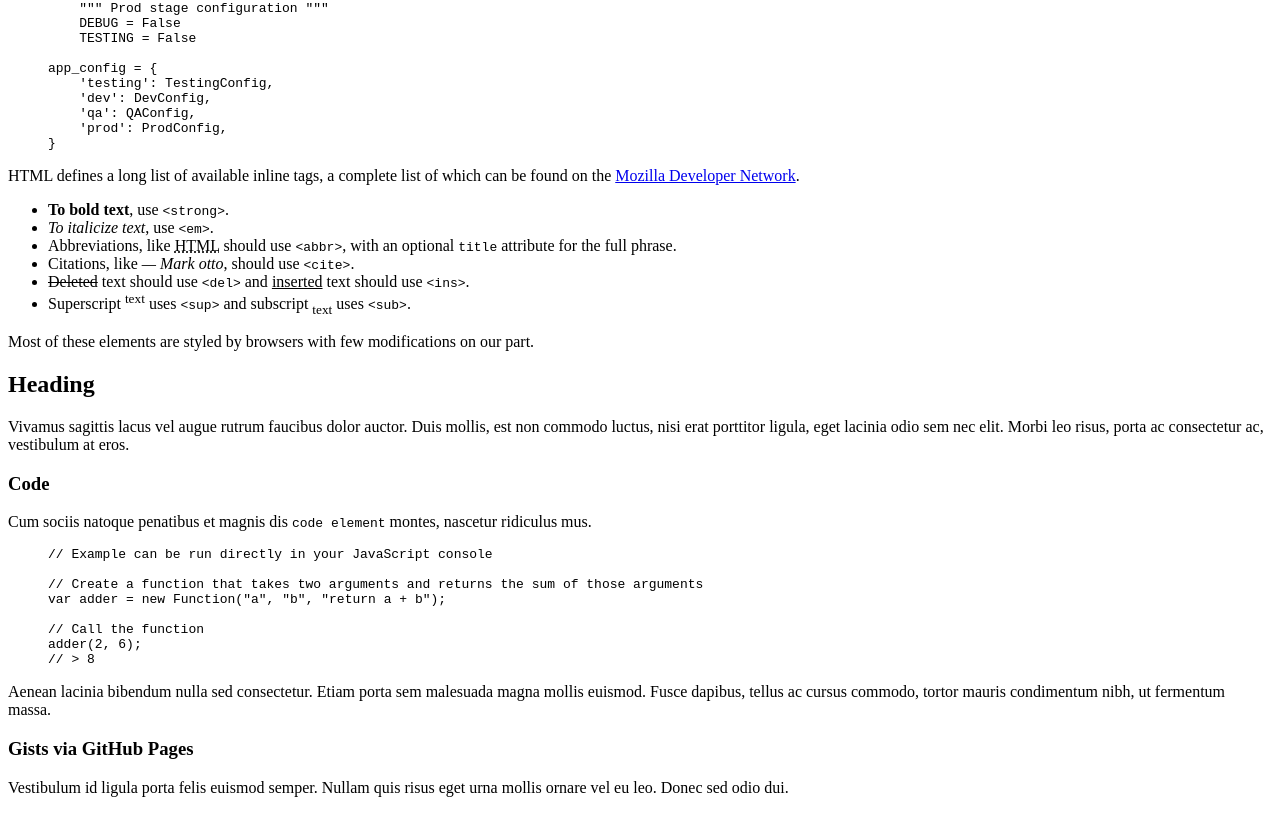
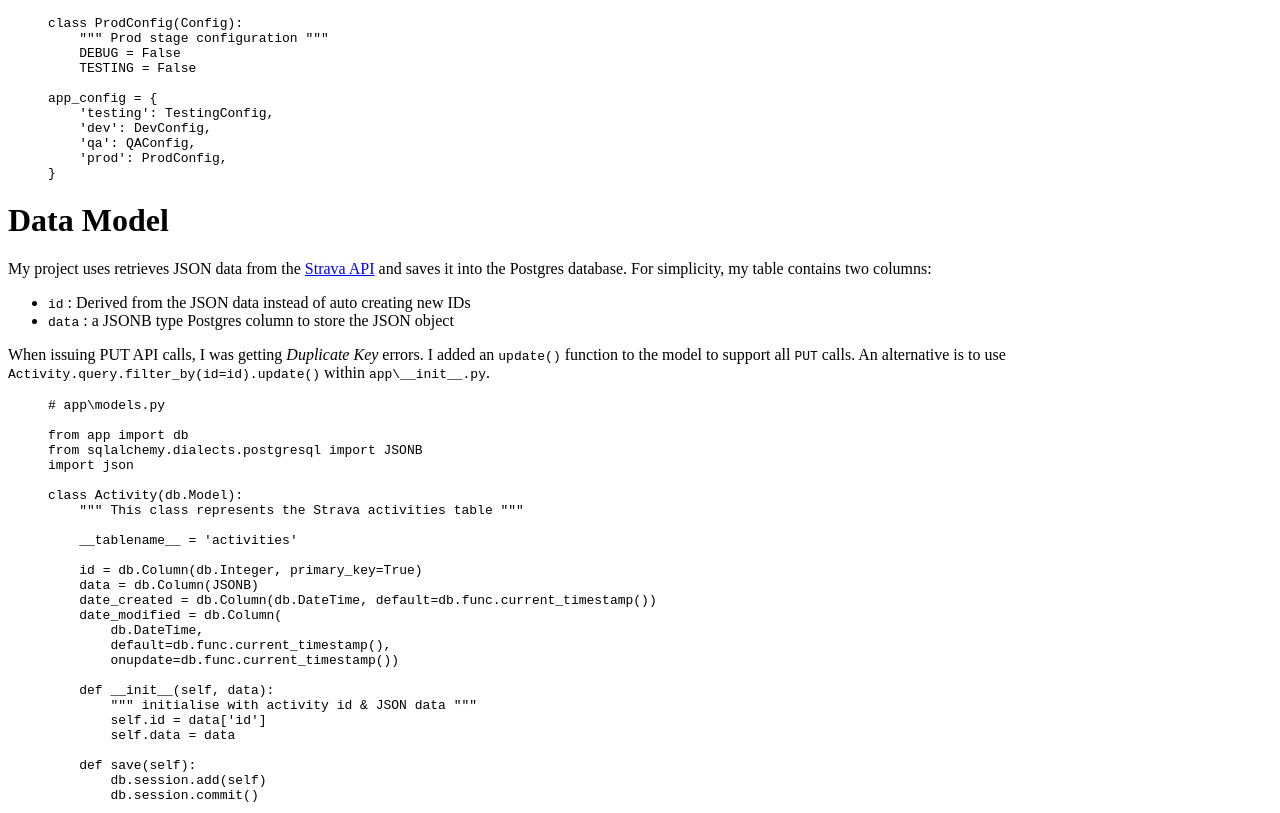
Before and after one commit to naamancampbell/naamancampbell.github.io, a Jekyll site: the page built from _posts/2017-11-27-flask-api-tutorial-1-notes.md, in a window 1280 px wide and 1400 px high, scrolled down 1322 px. Shown: the top 813 px of the window. Built offline with Jekyll 4.4.1, drawn with Linux system fonts in a browser that asks for light colours; some of the changed text lies outside the part shown; grey boxes are pictures that could not be loaded.

Commit message:
Final draft of Flask API Tutorial 1 Notes post

```diff
--- a/_config.yml
+++ b/_config.yml
@@ -13,13 +13,13 @@ permalink:        pretty
 # Setup
 title:            Tech Notes
 tagline:          'architecture, systems, cloud, devops and some code'
-description:      'Architecture, systems, cloud, devops and some code.. <br /> from <a href="https://twitter.com/naamancampbell" target="_blank">@NaamanCampbell</a>'
+description:      'Architecture, systems, cloud, devops and some code.. <br /> from <a href="https://www.linkedin.com/in/naamancampbell/" target="_blank">@NaamanCampbell</a>'
 url:              http://tech.clancampbell.id.au
 baseurl:          /
 
 author:
   name:           'Naaman Campbell'
-  url:            https://twitter.com/naamancampbell
+  url:            https://www.linkedin.com/in/naamancampbell/
 
 paginate:         5
 
--- a/_posts/2017-11-27-flask-api-tutorial-1-notes.md
+++ b/_posts/2017-11-27-flask-api-tutorial-1-notes.md
@@ -6,7 +6,7 @@ categories: code software development python flask
 
 The <a href="https://scotch.io/tutorials/build-a-restful-api-with-flask-the-tdd-way">Build a RESTful Flask API - The TDD Way</a> tutorial by Jee Gikera is one of the best tutorials I have followed and seemed to meet an impossible combination of my learning requirements (Flask + API + TDD + Python + PostgreSQL + SQLAlchemy).  Jee's attention to detail and structuring an application to scale are two areas sometimes missing from other tutorials.
 
-Below are my notes after completing the first tutorial.  The name of my project used throughout these notes is `strobla`.
+Below are my notes after completing the first tutorial.  The name of my project used throughout these notes is `strobla` and `Activity` is the data model.
 
 > Where's my project GitHub link?  I am using <a href="https://bitbucket.org">Atlassian Bitbucket</a> as a free private source code repository whilst my project is in its early stages.  Open sourcing my project, either through Bitbucket or GitHub, is a decision I'll make later..
 
@@ -40,6 +40,8 @@ The .env_<project>.ps1 file can be easily run each time you open a new PowerShel
 I pointed the Testing database URI to a new environment variable to keep passwords out of source control.  Also note the different environment names I am using..
 
 {% highlight python %}
+# instance\config.py
+
 import os
 
 class Config(object):
@@ -77,123 +79,76 @@ app_config = {
 }
 {% endhighlight %}
 
-HTML defines a long list of available inline tags, a complete list of which can be found on the [Mozilla Developer Network](https://developer.mozilla.org/en-US/docs/Web/HTML/Element).
+# Data Model
 
-- **To bold text**, use `<strong>`.
-- *To italicize text*, use `<em>`.
-- Abbreviations, like <abbr title="HyperText Markup Langage">HTML</abbr> should use `<abbr>`, with an optional `title` attribute for the full phrase.
-- Citations, like <cite>&mdash; Mark otto</cite>, should use `<cite>`.
-- <del>Deleted</del> text should use `<del>` and <ins>inserted</ins> text should use `<ins>`.
-- Superscript <sup>text</sup> uses `<sup>` and subscript <sub>text</sub> uses `<sub>`.
+My project uses retrieves JSON data from the <a href="https://developers.strava.com/docs/reference/">Strava API</a> and saves it into the Postgres database.  For simplicity, my table contains two columns:
 
-Most of these elements are styled by browsers with few modifications on our part.
+* `id` : Derived from the JSON data instead of auto creating new IDs
+* `data` : a JSONB type Postgres column to store the JSON object
 
-## Heading
+When issuing PUT API calls, I was getting <em>Duplicate Key</em> errors.  I added an `update()` function to the model to support all `PUT` calls.  An alternative is to use `Activity.query.filter_by(id=id).update()` within `app\__init__.py`.
 
-Vivamus sagittis lacus vel augue rutrum faucibus dolor auctor. Duis mollis, est non commodo luctus, nisi erat porttitor ligula, eget lacinia odio sem nec elit. Morbi leo risus, porta ac consectetur ac, vestibulum at eros.
+{% highlight python %}
+# app\models.py
 
-### Code
+from app import db
+from sqlalchemy.dialects.postgresql import JSONB
+import json
 
-Cum sociis natoque penatibus et magnis dis `code element` montes, nascetur ridiculus mus.
+class Activity(db.Model):
+    """ This class represents the Strava activities table """
 
-{% highlight js %}
-// Example can be run directly in your JavaScript console
+    __tablename__ = 'activities'
 
-// Create a function that takes two arguments and returns the sum of those arguments
-var adder = new Function("a", "b", "return a + b");
+    id = db.Column(db.Integer, primary_key=True)
+    data = db.Column(JSONB)
+    date_created = db.Column(db.DateTime, default=db.func.current_timestamp())
+    date_modified = db.Column(
+        db.DateTime,
+        default=db.func.current_timestamp(),
+        onupdate=db.func.current_timestamp())
 
-// Call the function
-adder(2, 6);
-// > 8
+    def __init__(self, data):
+        """ initialise with activity id & JSON data """
+        self.id = data['id']
+        self.data = data
+
+    def save(self):
+        db.session.add(self)
+        db.session.commit()
+
+    def update(self):
+        id_from_data = self.data['id']
+        stmt = self.__table__.update().\
+            where(self.id==id_from_data).\
+            values(data=self.data)
+        result = db.session.execute(stmt)
+        db.session.commit()
+        return result
+
+    ### AS PER TUTORIAL ###
+
 {% endhighlight %}
 
-Aenean lacinia bibendum nulla sed consectetur. Etiam porta sem malesuada magna mollis euismod. Fusce dapibus, tellus ac cursus commodo, tortor mauris condimentum nibh, ut fermentum massa.
+# API Functionality
 
-### Gists via GitHub Pages
+A note separate to the tutorial is the handling of JSON data through the API.  When submitting JSON through the API, eg. `self.client().put('/activities/id, data={JSON}')`, the JSON must be wrapped in a `json.dumps()` call to avoid Flask ValueErrors.  Similarly, use `json.loads()` to convert back to the original JSON format.
 
-Vestibulum id ligula porta felis euismod semper. Nullam quis risus eget urna mollis ornare vel eu leo. Donec sed odio dui.
+A minor change was made to the `PUT` section to use `activity.update()` instead of `.save()` and the `DELETE` section was changed as follows as I was unable to get the tutorial code to work:
 
-{% gist 5555251 gist.md %}
+{% highlight python %}
+# app\__init__.py
 
-Aenean eu leo quam. Pellentesque ornare sem lacinia quam venenatis vestibulum. Nullam quis risus eget urna mollis ornare vel eu leo. Cum sociis natoque penatibus et magnis dis parturient montes, nascetur ridiculus mus. Donec sed odio dui. Vestibulum id ligula porta felis euismod semper.
+        if request.method == 'DELETE':
+            activity.delete()
+            response = jsonify({
+                'message': 'activity {} deleted'.format(activity.id)
+            })
+            response.status_code = 200
+            return response
 
-### Lists
+{% endhighlight %}
 
-Cum sociis natoque penatibus et magnis dis parturient montes, nascetur ridiculus mus. Aenean lacinia bibendum nulla sed consectetur. Etiam porta sem malesuada magna mollis euismod. Fusce dapibus, tellus ac cursus commodo, tortor mauris condimentum nibh, ut fermentum massa justo sit amet risus.
+# Conclusion
 
-* Praesent commodo cursus magna, vel scelerisque nisl consectetur et.
-* Donec id elit non mi porta gravida at eget metus.
-* Nulla vitae elit libero, a pharetra augue.
-
-Donec ullamcorper nulla non metus auctor fringilla. Nulla vitae elit libero, a pharetra augue.
-
-1. Vestibulum id ligula porta felis euismod semper.
-2. Cum sociis natoque penatibus et magnis dis parturient montes, nascetur ridiculus mus.
-3. Maecenas sed diam eget risus varius blandit sit amet non magna.
-
-Cras mattis consectetur purus sit amet fermentum. Sed posuere consectetur est at lobortis.
-
-<dl>
-  <dt>HyperText Markup Language (HTML)</dt>
-  <dd>The language used to describe and define the content of a Web page</dd>
-
-  <dt>Cascading Style Sheets (CSS)</dt>
-  <dd>Used to describe the appearance of Web content</dd>
-
-  <dt>JavaScript (JS)</dt>
-  <dd>The programming language used to build advanced Web sites and applications</dd>
-</dl>
-
-Integer posuere erat a ante venenatis dapibus posuere velit aliquet. Morbi leo risus, porta ac consectetur ac, vestibulum at eros. Nullam quis risus eget urna mollis ornare vel eu leo.
-
-### Images
-
-Quisque consequat sapien eget quam rhoncus, sit amet laoreet diam tempus. Aliquam aliquam metus erat, a pulvinar turpis suscipit at.
-
-![placeholder](http://placehold.it/800x400 "Large example image")
-![placeholder](http://placehold.it/400x200 "Medium example image")
-![placeholder](http://placehold.it/200x200 "Small example image")
-
-### Tables
-
-Aenean lacinia bibendum nulla sed consectetur. Lorem ipsum dolor sit amet, consectetur adipiscing elit.
-
-<table>
-  <thead>
-    <tr>
-      <th>Name</th>
-      <th>Upvotes</th>
-      <th>Downvotes</th>
-    </tr>
-  </thead>
-  <tfoot>
-    <tr>
-      <td>Totals</td>
-      <td>21</td>
-      <td>23</td>
-    </tr>
-  </tfoot>
-  <tbody>
-    <tr>
-      <td>Alice</td>
-      <td>10</td>
-      <td>11</td>
-    </tr>
-    <tr>
-      <td>Bob</td>
-      <td>4</td>
-      <td>3</td>
-    </tr>
-    <tr>
-      <td>Charlie</td>
-      <td>7</td>
-      <td>9</td>
-    </tr>
-  </tbody>
-</table>
-
-Nullam id dolor id nibh ultricies vehicula ut id elit. Sed posuere consectetur est at lobortis. Nullam quis risus eget urna mollis ornare vel eu leo.
-
------
-
-Want to see something else added? <a href="https://github.com/poole/poole/issues/new">Open an issue.</a>
+The tutorial helps understand how the numerous pieces fit together in a fully-featured Flask-based API application.  I was able to adapt my project easily to fit within this architecture and continue learning how to write Python code.  Looking forward to <a href="https://scotch.io/tutorials/build-a-restful-api-with-flask-the-tdd-way-part-2">Part 2</a>..
```
Also changed, not shown: _drafts/2012-02-06-whats-jekyll.md (renamed from _posts/2012-02-06-whats-jekyll.md), _drafts/2012-02-07-example-content.md (renamed from _posts/2012-02-07-example-content.md), _drafts/2013-12-28-introducing-hyde.md (renamed from _posts/2013-12-28-introducing-hyde.md).
